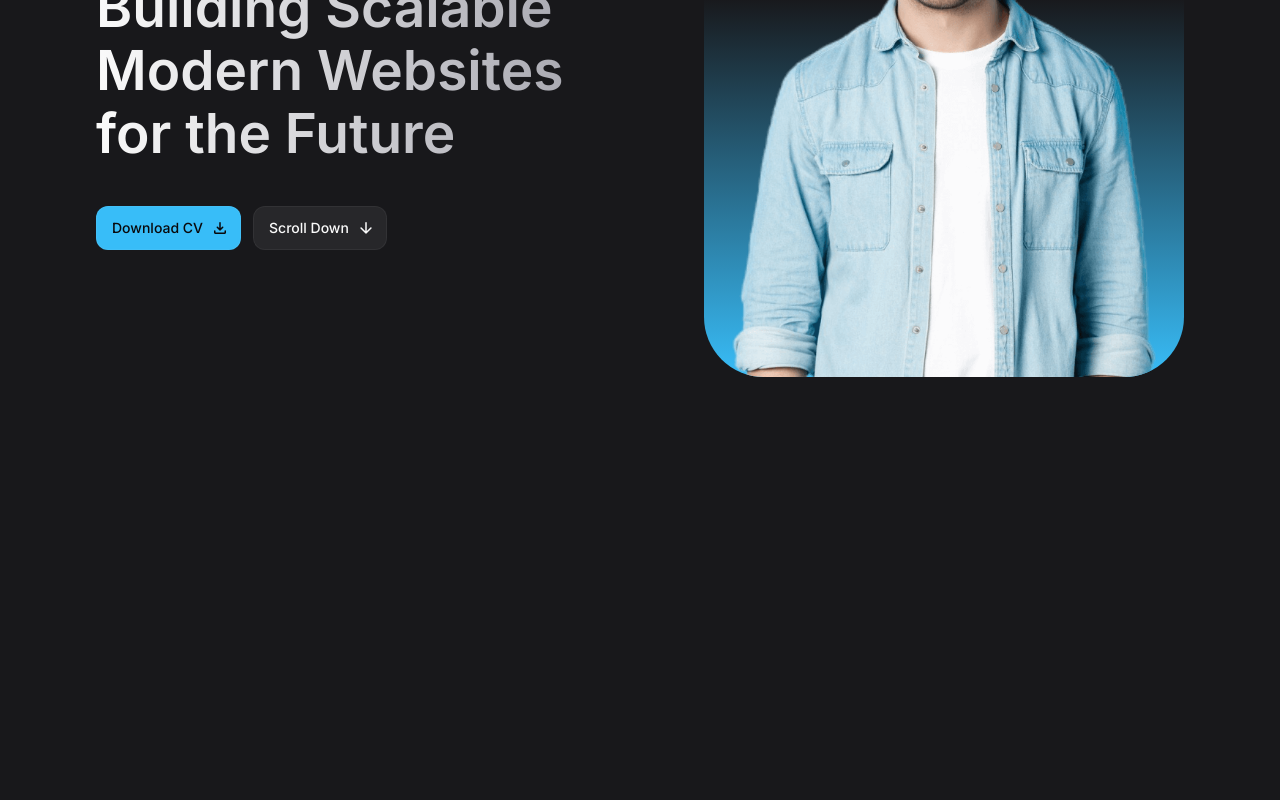
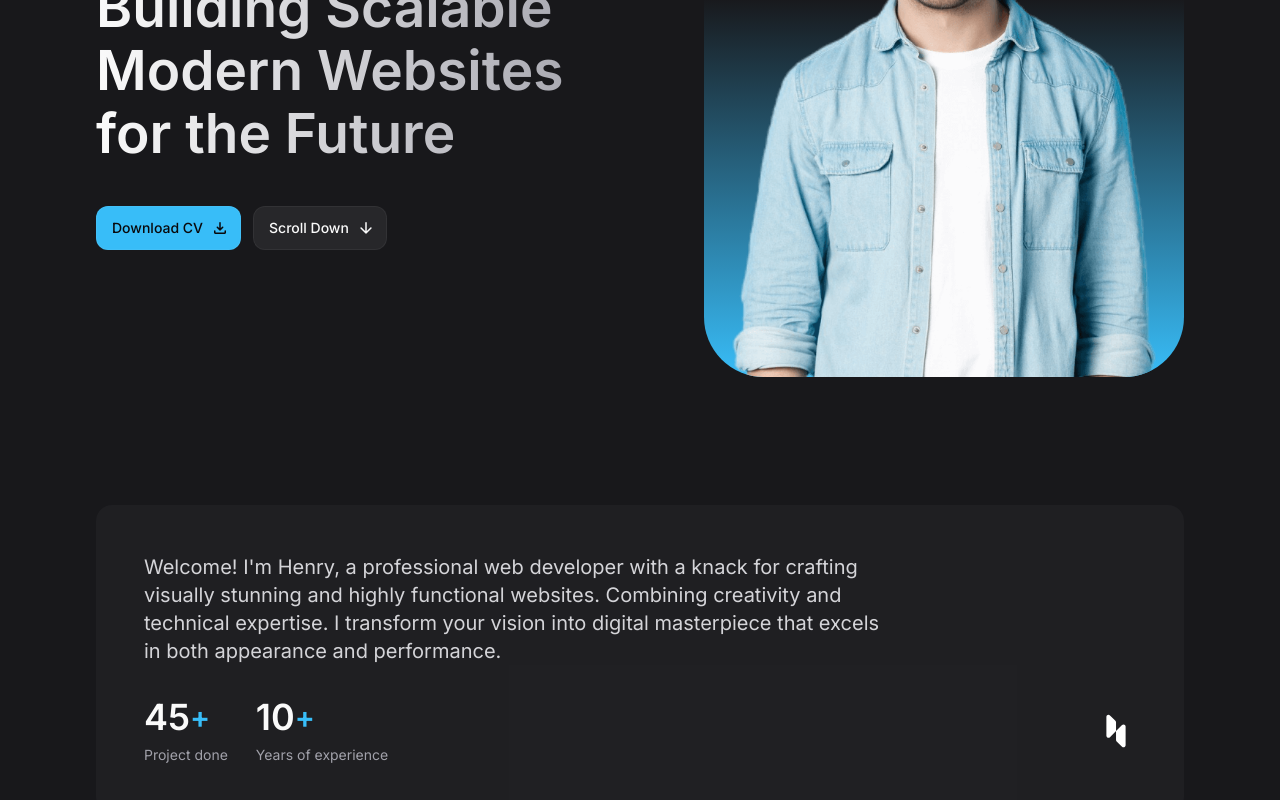
Before and after one commit to Code-Nethranand/portfolio, a React (Vite) app: page / in a window 1280 px wide. Shown: the part 352-1152 px from the top of the page. Before the commit the page ends 800 px from the top, so only its background shows below. Built offline with nearby package versions, Linux system fonts and the light colour scheme.

Commit message:
About Section Added

```diff
--- a/src/App.jsx
+++ b/src/App.jsx
@@ -1,5 +1,6 @@
 import Header from "./components/Header"
 import Hero from "./components/Hero"
+import About from "./components/About"
 
 const App = () => {
   return (
@@ -7,6 +8,7 @@
       <Header />
       <main>
         <Hero />
+        <About />
       </main>
     </>
   )
--- /dev/null
+++ b/src/components/About.jsx
@@ -0,0 +1,56 @@
+import React from 'react'
+
+const aboutItems = [
+    {
+      label: 'Project done',
+      number: 45
+    },
+    {
+      label: 'Years of experience',
+      number: 10
+    }
+];
+
+const About = () => {
+  return (
+    <section
+        id="about"
+        className='section'
+    >
+        <div className="container">
+            <div className="bg-zinc-800/50 p-7 rounded-2xl md:p-12">
+                <p className="text-zinc-300 mb-4 md:mb-8 md:text-xl md:max-w-[60ch]">
+                    Welcome! I&apos;m Henry, a professional web developer with a knack for crafting visually stunning and highly functional websites. Combining creativity and technical expertise. I transform your vision into digital masterpiece that excels in both appearance and performance.
+                </p>
+
+                <div className="flex flex-wrap items-center gap-4 md:gap-7">
+                {
+                    aboutItems.map(({ label, number }, key) => (
+                        <div key={key}>
+                            <div className="flex items-center md:mb-2">
+                                <span className="text-2xl font-semibold md:text-4xl">{number}</span>
+                                <span className="text-sky-400 font-semibold md:text-3xl">+</span>
+                            </div>
+
+                            <p className="text-sm text-zinc-400">{label}</p>
+                        </div>
+                    ))
+                }
+
+                <img
+                src="/images/logo.svg"
+                alt="Logo"
+                width={30}
+                height={30}
+                className="ml-auto md:w-[40px] md:h-[40px]"
+                />
+            </div>
+            </div>
+
+        </div>
+
+    </section>
+  )
+}
+
+export default About
--- a/src/index.css
+++ b/src/index.css
@@ -31,6 +31,12 @@
 .img-cover{
     @apply w-full h-full object-cover
 }
+
+.section{
+    @apply pt-20 lg:pt-32
+}
+
+
 
 .headline-1{
     @apply max-w-max;
```
